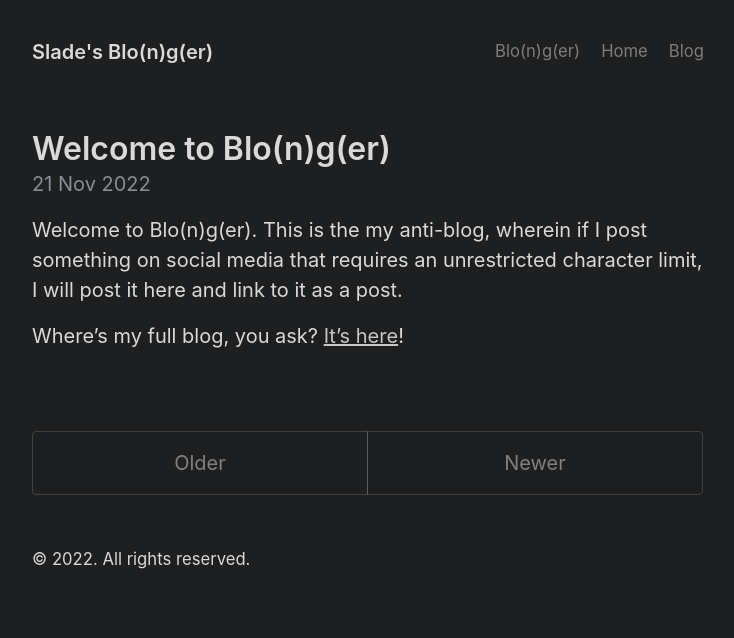
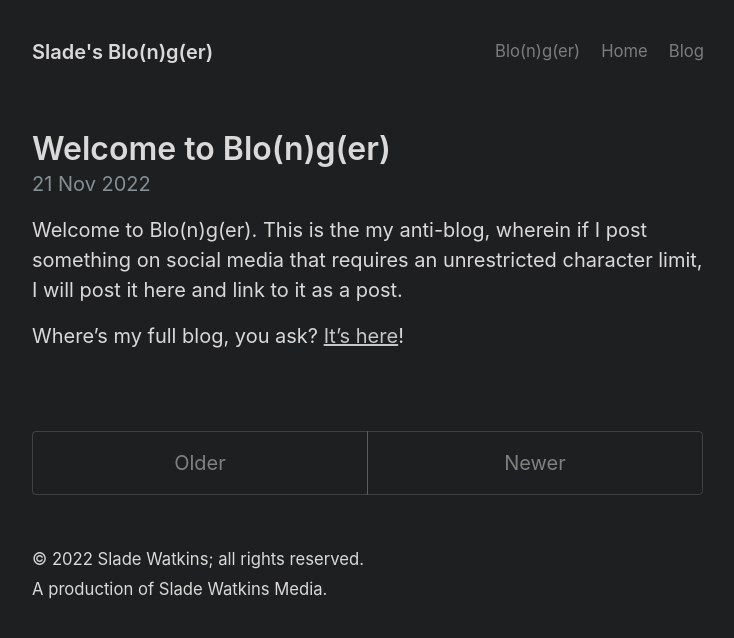
Before and after one commit to sladewatkins/blonger, a Jekyll site: the page built from index.html, in a window 1280 px wide. Shown: the top 638 px of the page, without its empty margins (272-1006 px from the left). Built offline with Jekyll 4.4.1, drawn with Linux system fonts in a browser that asks for light colours; the list of posts is cut into pages by our own code.

Commit message:
default: update footer
Signed-off-by: Slade Watkins <srw@sladewatkins.net>

```diff
--- a/_layouts/default.html
+++ b/_layouts/default.html
@@ -22,10 +22,8 @@
 
       <footer class="footer">
         <small>
-          &copy;
-          <time datetime="{{ site.time | date_to_xmlschema }}"
-            >{{ site.time | date: '%Y' }}</time
-          >. All rights reserved.
+          &copy; 2022 Slade Watkins; all rights reserved.
+		  <br />A production of Slade Watkins Media.
         </small>
       </footer>
     </div>
```
